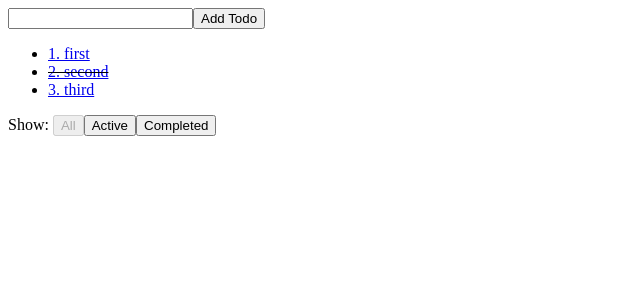
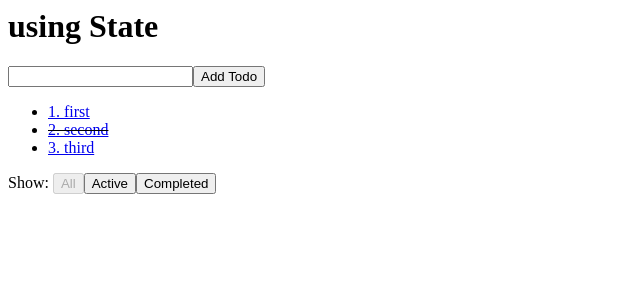
Before and after one commit to mgreasly/react-v-redux, a React (Vite) app: page / in a window 1280 px wide. Shown: the top 300 px of the page, without its empty margins (0-640 px from the left). Built offline with nearby package versions, Linux system fonts and the light colour scheme.

Commit message:
Moved default (state implementation) into folder

```diff
--- a/index.html
+++ b/index.html
@@ -1,7 +1,7 @@
 <html>
 
 <head>
-    <title>React Parcel Micro App</title>
+    <title>React v Redux</title>
 </head>
 
 <body>
--- /dev/null
+++ b/src/Container.jsx
@@ -0,0 +1,11 @@
+import React from "react";
+import State from "././state/App";
+
+export default () => {
+    return (
+        <>
+            <h1>using State</h1>
+            <State />
+        </>
+    )
+}
--- a/src/index.jsx
+++ b/src/index.jsx
@@ -1,5 +1,5 @@
 import React from "react";
 import ReactDOM from "react-dom";
-import App from "./App";
+import Container from "./Container";
 
-ReactDOM.render(<App />, document.getElementById("root"));
+ReactDOM.render(<Container />, document.getElementById("root"));
```
Also changed, not shown: package.json (line endings or trailing spaces), src/state/AddTodo.jsx (renamed from src/AddTodo.jsx), src/state/App.jsx (renamed from src/App.jsx), src/state/FilterTodos.jsx (renamed from src/FilterTodos.jsx), src/state/TodoList.jsx (renamed from src/TodoList.jsx).
